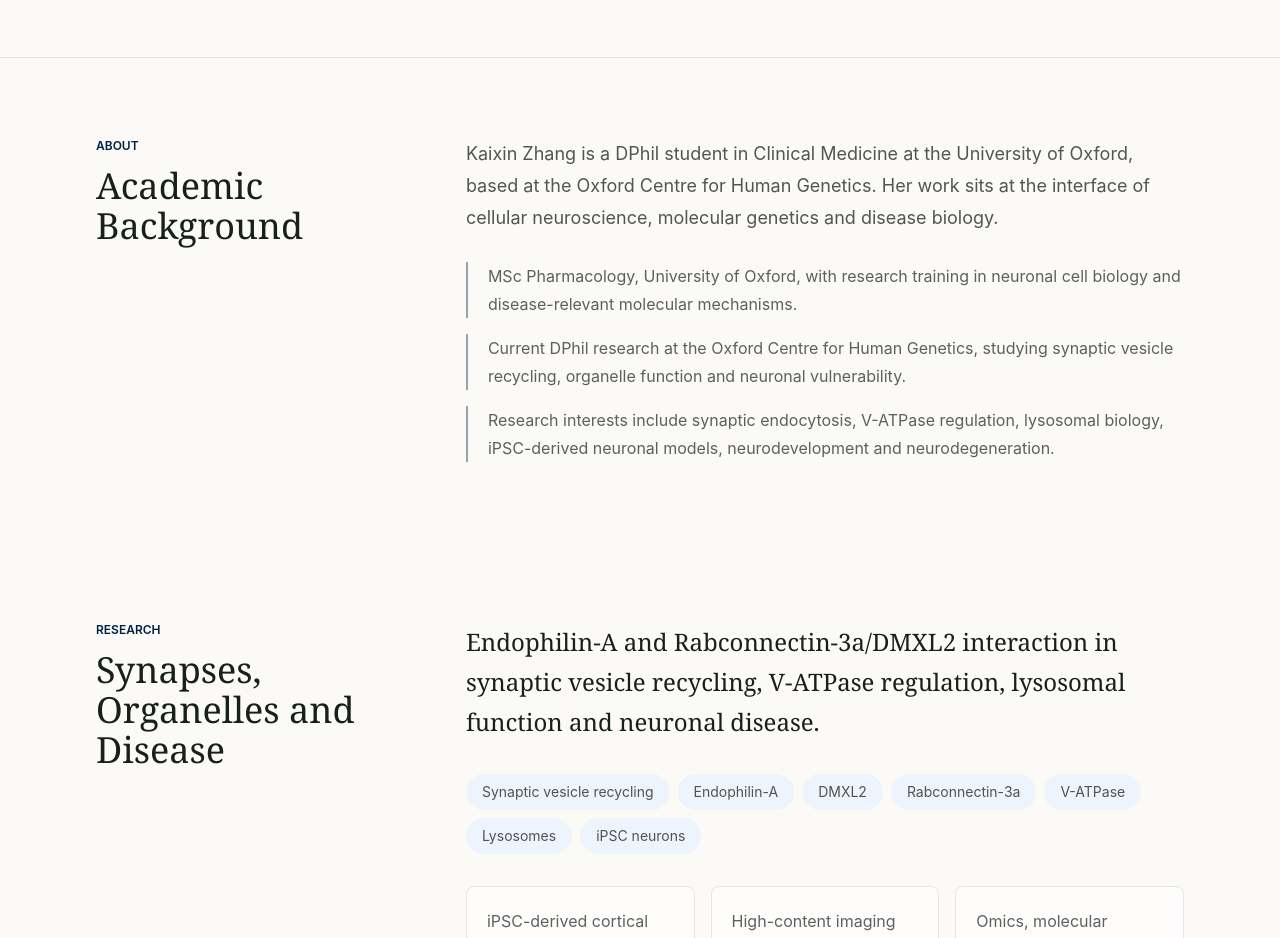
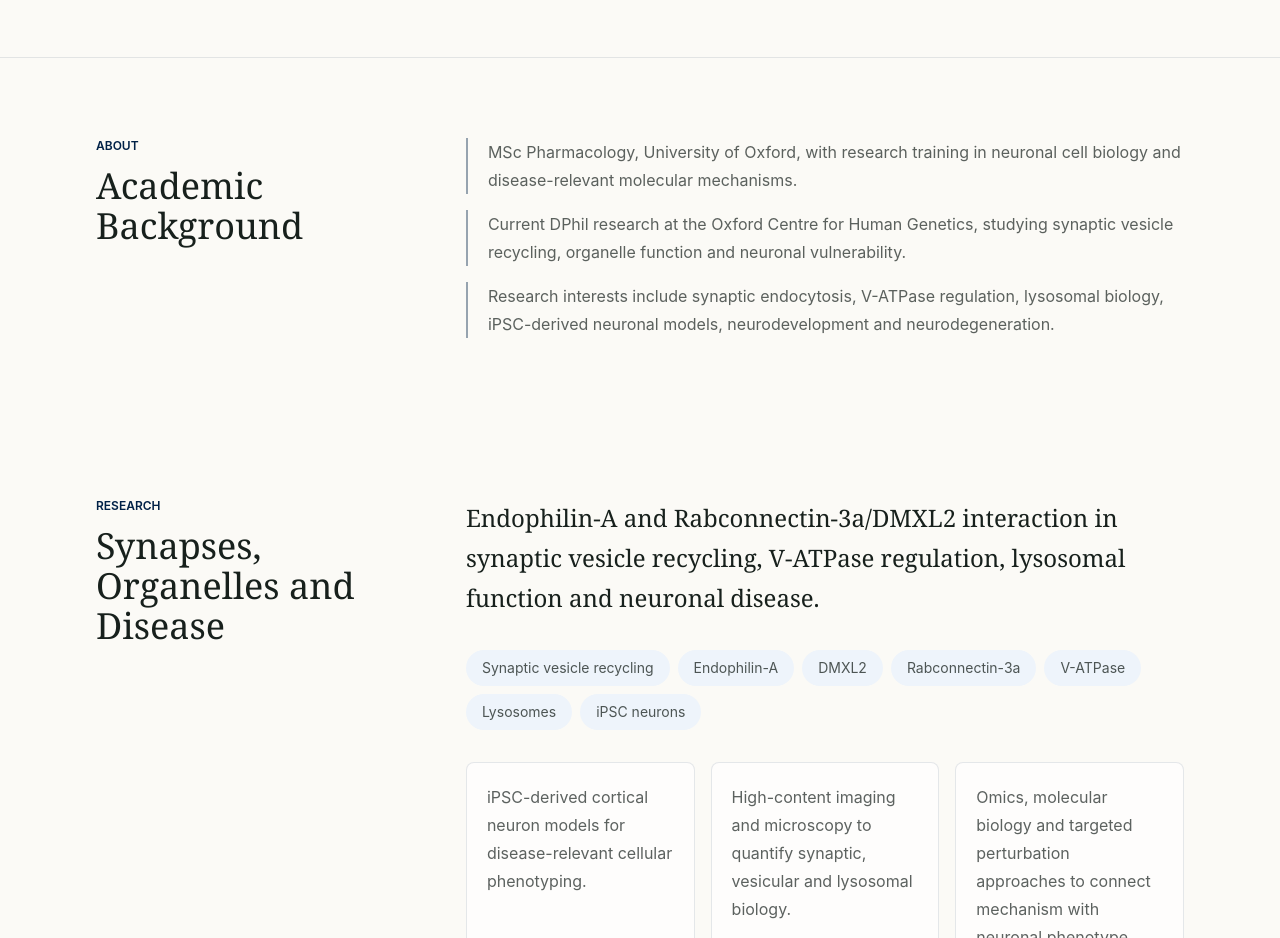
Before and after one commit to KKZZ999/kaixin-academic-website, a Next.js app: page / in a window 1280 px wide. Shown: the part 820-1758 px from the top of the page. Built offline with nearby package versions, Linux system fonts and the light colour scheme.

Commit message:
Trim about introduction

```diff
--- a/app/page.tsx
+++ b/app/page.tsx
@@ -116,7 +116,6 @@ export default function Home() {
 
       <Section eyebrow="About" id="about" title="Academic Background">
         <div className="space-y-7">
-          <p className="max-w-3xl text-lg leading-8 text-ink/75">{about.intro}</p>
           <div className="grid gap-4">
             {about.background.map((item) => (
               <p className="border-l-2 border-teal/40 pl-5 leading-7 text-ink/70" key={item}>
--- a/data/site-content.ts
+++ b/data/site-content.ts
@@ -15,8 +15,6 @@ export const profile = {
 };
 
 export const about = {
-  intro:
-    "Kaixin Zhang is a DPhil student in Clinical Medicine at the University of Oxford, based at the Oxford Centre for Human Genetics. Her work sits at the interface of cellular neuroscience, molecular genetics and disease biology.",
   background: [
     "MSc Pharmacology, University of Oxford, with research training in neuronal cell biology and disease-relevant molecular mechanisms.",
     "Current DPhil research at the Oxford Centre for Human Genetics, studying synaptic vesicle recycling, organelle function and neuronal vulnerability.",
```
